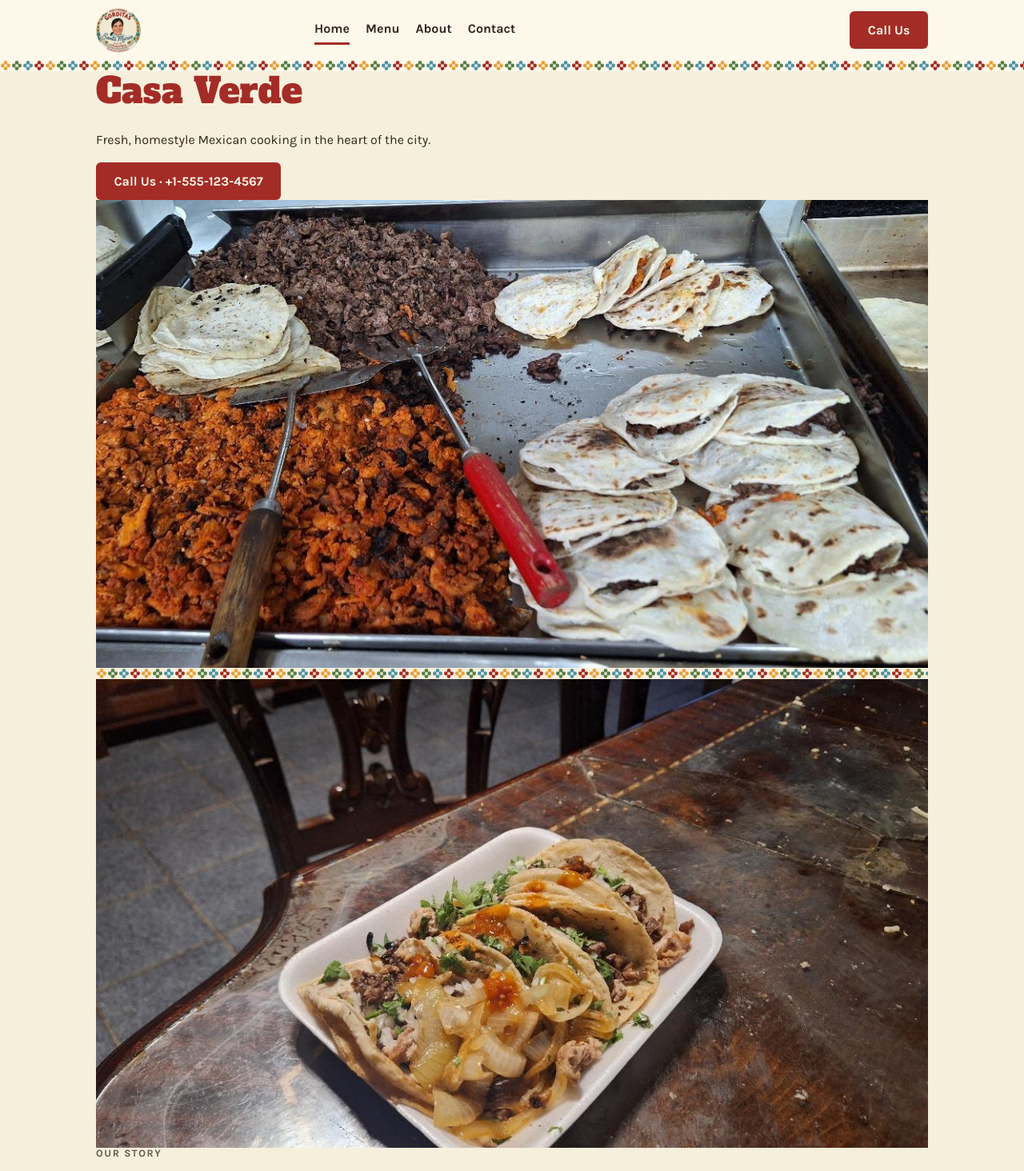
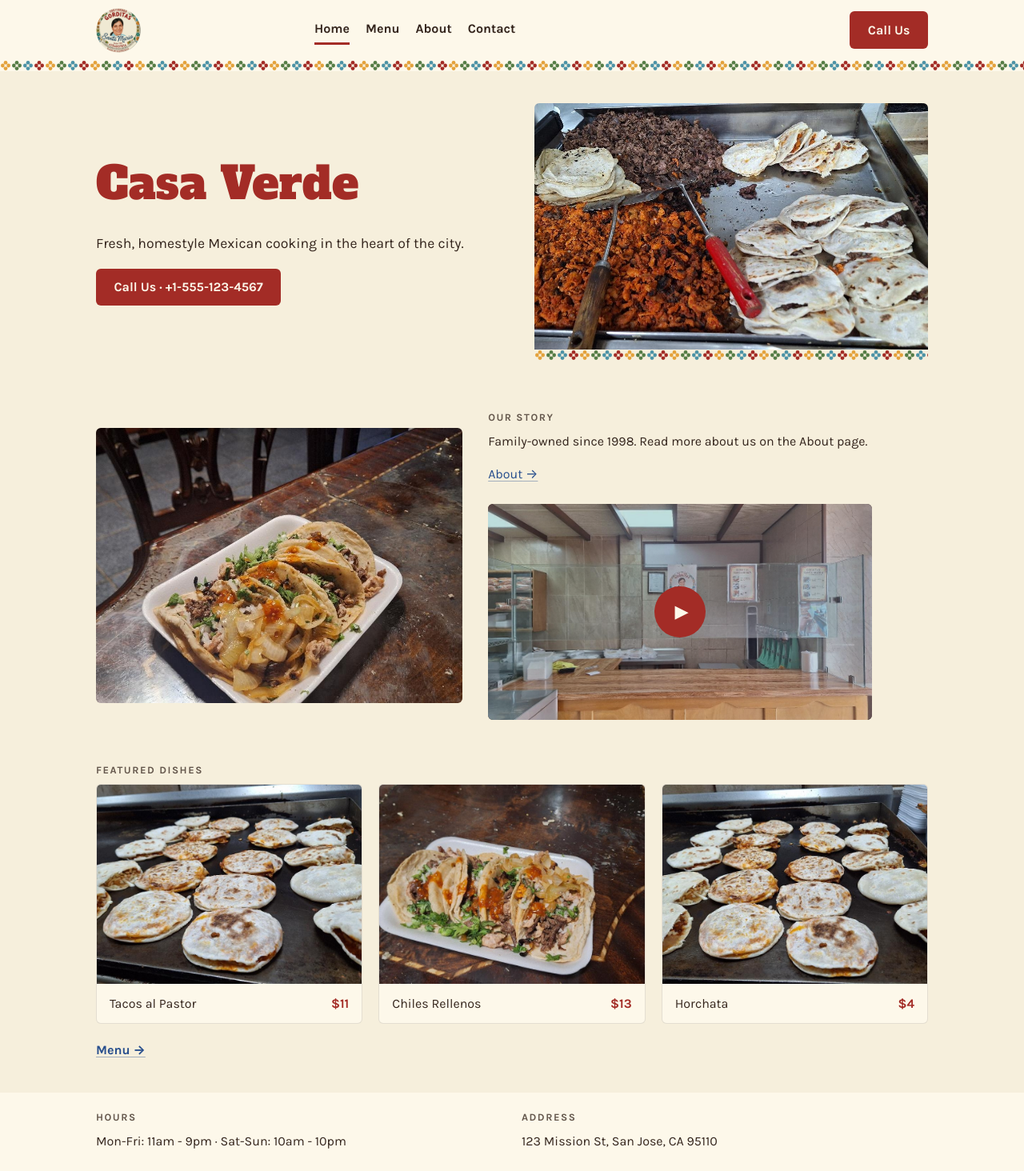
Before and after one commit to JosephMelesse/hack-website, a React (Vite) app: page / in a window 1280 px wide. Shown: the top 1464 px of the page at 80% size. Built offline with nearby package versions, Linux system fonts and the light colour scheme.

Commit message:
Theme/index.css: add home page styles

```diff
--- a/src/index.css
+++ b/src/index.css
@@ -285,6 +285,181 @@ p {
   }
 }
 
+/* ---------- home ---------- */
+
+.home-hero {
+  padding-block: 2.5rem 3rem;
+}
+
+.home-hero__grid {
+  display: grid;
+  gap: 2rem;
+  align-items: center;
+}
+
+.home-hero__copy p {
+  font-size: 1.1rem;
+  max-width: 46ch;
+}
+
+.home-hero__photo {
+  order: -1;
+}
+
+.home-hero__photo img {
+  width: 100%;
+  aspect-ratio: 16 / 10;
+  object-fit: cover;
+  border-radius: var(--radius) var(--radius) 0 0;
+}
+
+.home-about {
+  padding-block: 1rem 2.5rem;
+}
+
+.home-about__grid {
+  display: grid;
+  gap: 2rem;
+}
+
+.home-about__photo img {
+  width: 100%;
+  aspect-ratio: 4 / 3;
+  object-fit: cover;
+  border-radius: var(--radius);
+}
+
+.home-video {
+  max-width: 480px;
+  margin-top: 1.5rem;
+}
+
+.home-video iframe,
+.home-video__facade {
+  width: 100%;
+  aspect-ratio: 16 / 9;
+  border: 0;
+  border-radius: var(--radius);
+}
+
+.home-video__facade {
+  position: relative;
+  display: block;
+  padding: 0;
+  overflow: hidden;
+  cursor: pointer;
+  background: var(--tinta);
+}
+
+.home-video__facade img {
+  width: 100%;
+  height: 100%;
+  object-fit: cover;
+  opacity: 0.85;
+  transition: opacity 150ms ease;
+}
+
+.home-video__facade:hover img {
+  opacity: 1;
+}
+
+.home-video__play {
+  position: absolute;
+  top: 50%;
+  left: 50%;
+  translate: -50% -50%;
+  width: 64px;
+  height: 64px;
+  border-radius: 50%;
+  background: var(--rojo);
+  color: var(--crema-card);
+  display: grid;
+  place-items: center;
+  font-size: 1.4rem;
+  padding-left: 4px;
+}
+
+.home-featured {
+  padding-block: 1rem 2.5rem;
+}
+
+.home-featured__grid {
+  display: grid;
+  gap: 1.25rem;
+}
+
+.home-featured__card img {
+  width: 100%;
+  aspect-ratio: 4 / 3;
+  object-fit: cover;
+}
+
+.home-featured__row {
+  display: flex;
+  justify-content: space-between;
+  align-items: baseline;
+  gap: 0.5rem;
+  padding: 0.75rem 1rem;
+}
+
+.home-featured__row h3 {
+  font-family: var(--font-body);
+  font-size: 1rem;
+  margin: 0;
+}
+
+.home-featured__price {
+  font-weight: 700;
+  color: var(--rojo);
+}
+
+.home-featured__more {
+  display: inline-block;
+  margin-top: 1.25rem;
+  font-weight: 700;
+}
+
+.home-strip {
+  background: var(--crema-card);
+  padding-block: 1.5rem;
+}
+
+.home-strip__grid {
+  display: grid;
+  gap: 1.5rem;
+}
+
+.home-strip p {
+  margin: 0;
+}
+
+@media (min-width: 760px) {
+  .home-hero__grid {
+    grid-template-columns: 1.05fr 1fr;
+  }
+
+  .home-hero__photo {
+    order: 0;
+  }
+
+  .home-hero h1 {
+    font-size: var(--size-hero);
+  }
+
+  .home-about__grid {
+    grid-template-columns: 1fr 1.2fr;
+    align-items: center;
+  }
+
+  .home-featured__grid {
+    grid-template-columns: repeat(3, 1fr);
+  }
+
+  .home-strip__grid {
+    grid-template-columns: 1fr 1fr;
+  }
+}
+
 /* ---------- motion ---------- */
 
 @media (prefers-reduced-motion: reduce) {
```
